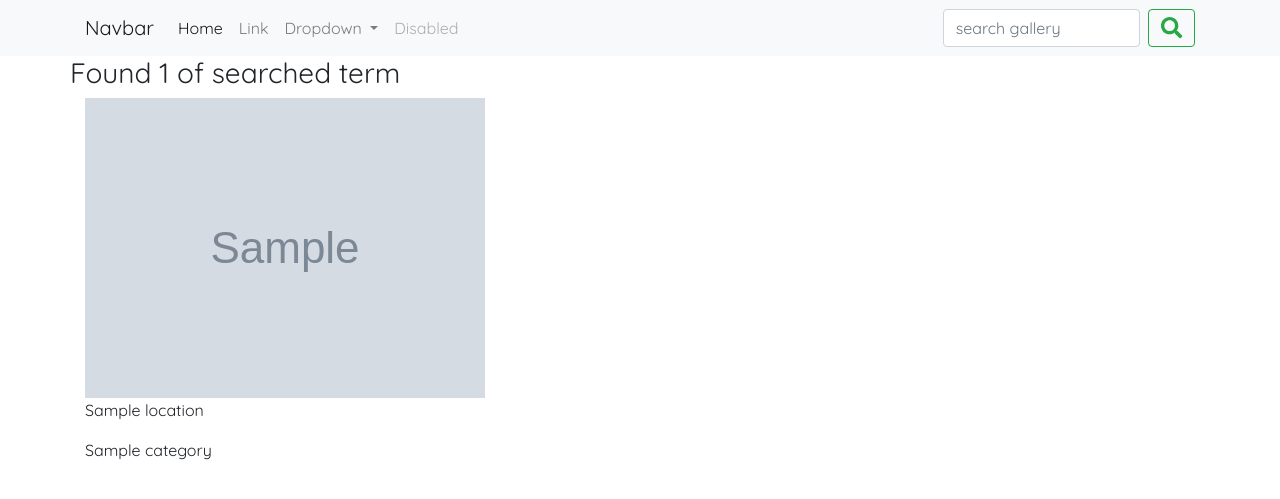
After one commit to SamNgigi/Gallery, a Django app: template index/templates/results.html in a window 1280 px wide. The commit adds this page. Shown: the top 499 px of the page. Run offline with Django 3.2, Linux system fonts and the light colour scheme; the template is opened without the code that fills it: most values are stand-ins (such as "Sample title", 1, 10 or a date in 2020); grey boxes marked "Sample" are stand-in pictures; some libraries are stand-ins or nearby versions.

Commit message:
search function working

```diff
--- a/index/templates/navbar.html
+++ b/index/templates/navbar.html
@@ -1,6 +1,6 @@
 <nav class="navbar navbar-expand-lg navbar-light bg-light">
   <div class="container">
-    <a class="navbar-brand" href="#">Navbar</a>
+    <a class="navbar-brand" href="{% url 'welcome' %}">Navbar</a>
     <button class="navbar-toggler" type="button" data-toggle="collapse" data-target="#navbarSupportedContent" aria-controls="navbarSupportedContent" aria-expanded="false" aria-label="Toggle navigation">
       <span class="navbar-toggler-icon"></span>
     </button>
@@ -8,7 +8,7 @@
     <div class="collapse navbar-collapse" id="navbarSupportedContent">
       <ul class="navbar-nav mr-auto">
         <li class="nav-item active">
-          <a class="nav-link" href="#">Home <span class="sr-only">(current)</span></a>
+          <a class="nav-link" href="{% url 'welcome' %}">Home <span class="sr-only">(current)</span></a>
         </li>
         <li class="nav-item">
           <a class="nav-link" href="#">Link</a>
@@ -28,10 +28,10 @@
           <a class="nav-link disabled" href="#">Disabled</a>
         </li>
       </ul>
-      <form class="form-inline my-2 my-lg-0">
-        <input class="form-control mr-sm-2" type="search" placeholder="Search" aria-label="Search">
-        <button class="btn btn-outline-success my-2 my-sm-0" type="submit">Search</button>
-      </form>
+      <form class="form-inline my-2 my-lg-0" role="search" action="{%url 'search_results'%}">
+      <input class="form-control mr-sm-2" type="search" placeholder="search gallery" name="image" aria-label="Search">
+      <button class="btn btn-outline-success my-2 my-sm-0" type="submit"><i class="fas fa-search fa-lg"></i></button>
+    </form>
     </div>
   </div>
 </nav>
--- /dev/null
+++ b/index/templates/results.html
@@ -0,0 +1,29 @@
+{%extends 'base.html'%}
+{% block content %}
+<div class="container">
+
+  <div class="row">
+    {% if results%}
+      <h3>Found {{ results|length }} of searched term {{message}}</h3>
+    {% else %}
+      <h3>{{message}}</h3>
+    {% endif %}
+
+  </div>
+
+  <div class="row">
+<!-- What if we could filter our many to many relationship like this where we use if and then for. -->
+  {% if results %}
+    {% for result in results %}
+    <div class="col-xs-6 col-sm-6 col-md-6 col-lg-6">
+        <img src="{{result.image_url}}" alt="test" class="img-fluid">
+      <p>{{result.location}}</p>
+      {% for category in result.category.all %}
+        <p>{{category}}</p>
+      {% endfor %}
+    </div>
+    {% endfor %}
+  {% endif %}
+  </div>
+</div>
+{% endblock %}
```
